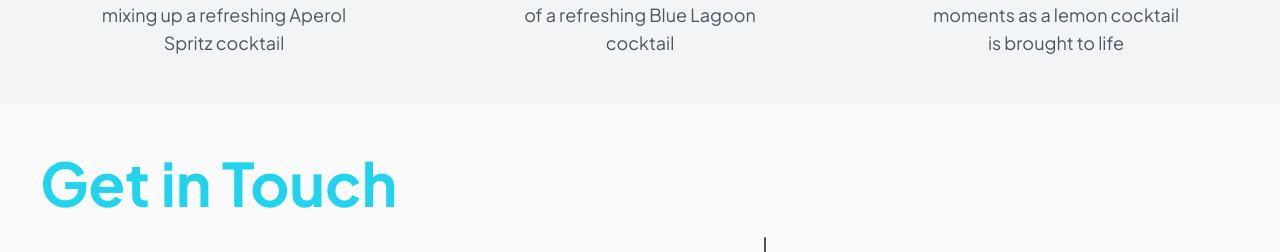
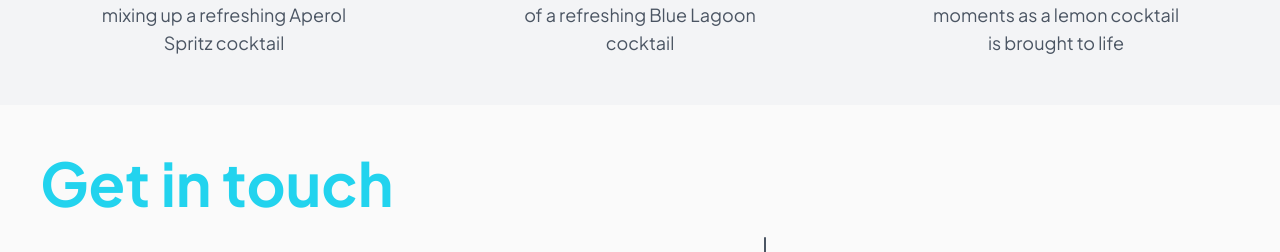
Before and after one commit to Mozzhakov/m.video, a Next.js app: page / in a window 1280 px wide. Shown: the part 9059-9311 px from the top of the page. Built offline with nearby package versions, Linux system fonts and the light colour scheme.

Commit message:
upd node modules

```diff
--- a/src/app/components/contacts.tsx
+++ b/src/app/components/contacts.tsx
@@ -58,7 +58,7 @@ export default function Contacts({ isEven }: ContactsProps) {
   };
   return (
     <Section isEven={isEven} id={"contacts"}>
-      <Title>Get in Touch</Title>
+      <Title>Get in touch</Title>
       <div
         data-aos="fade-left"
         className="flex flex-col lg:flex-row gap-8 items-center lg:justify-between"
```
